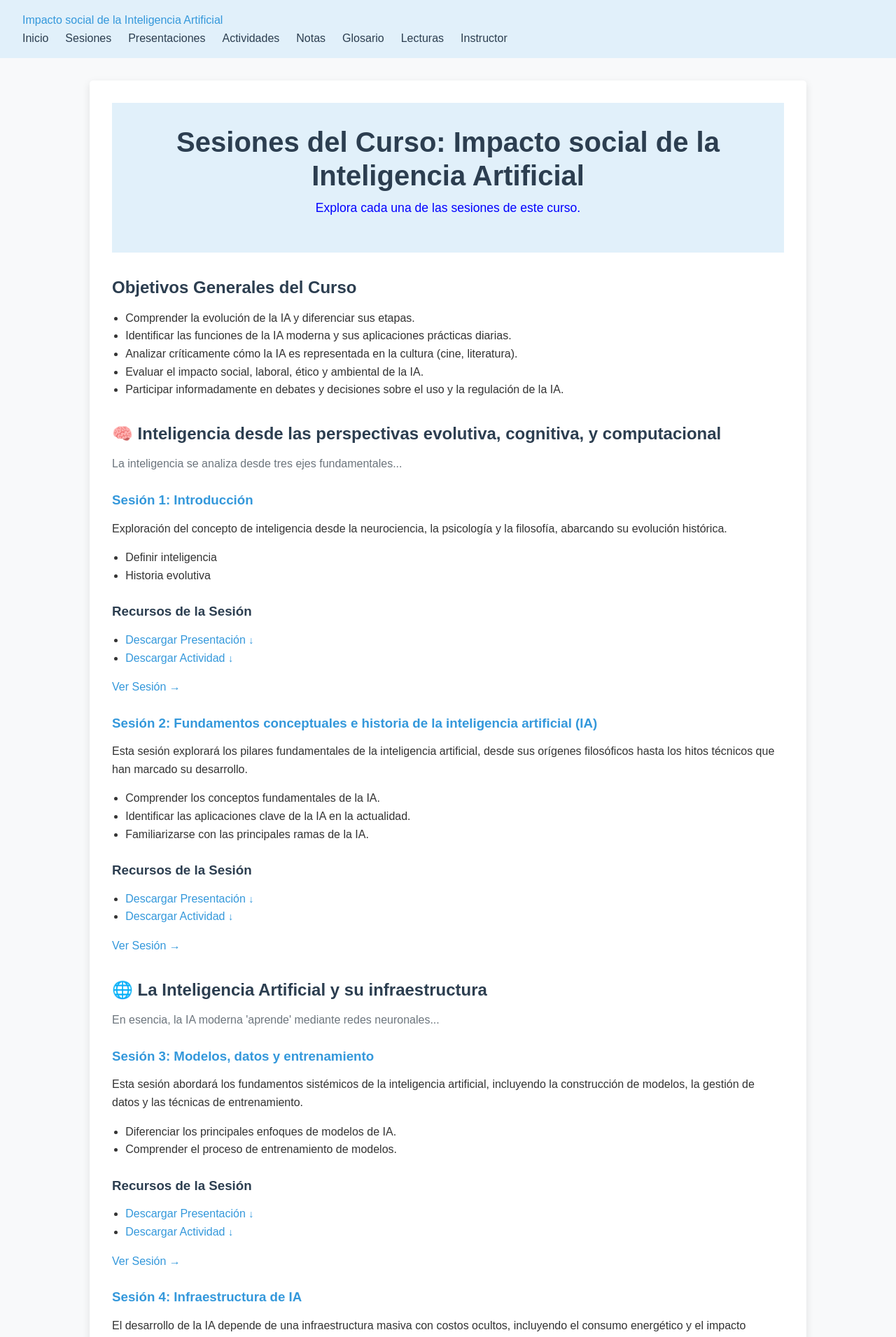
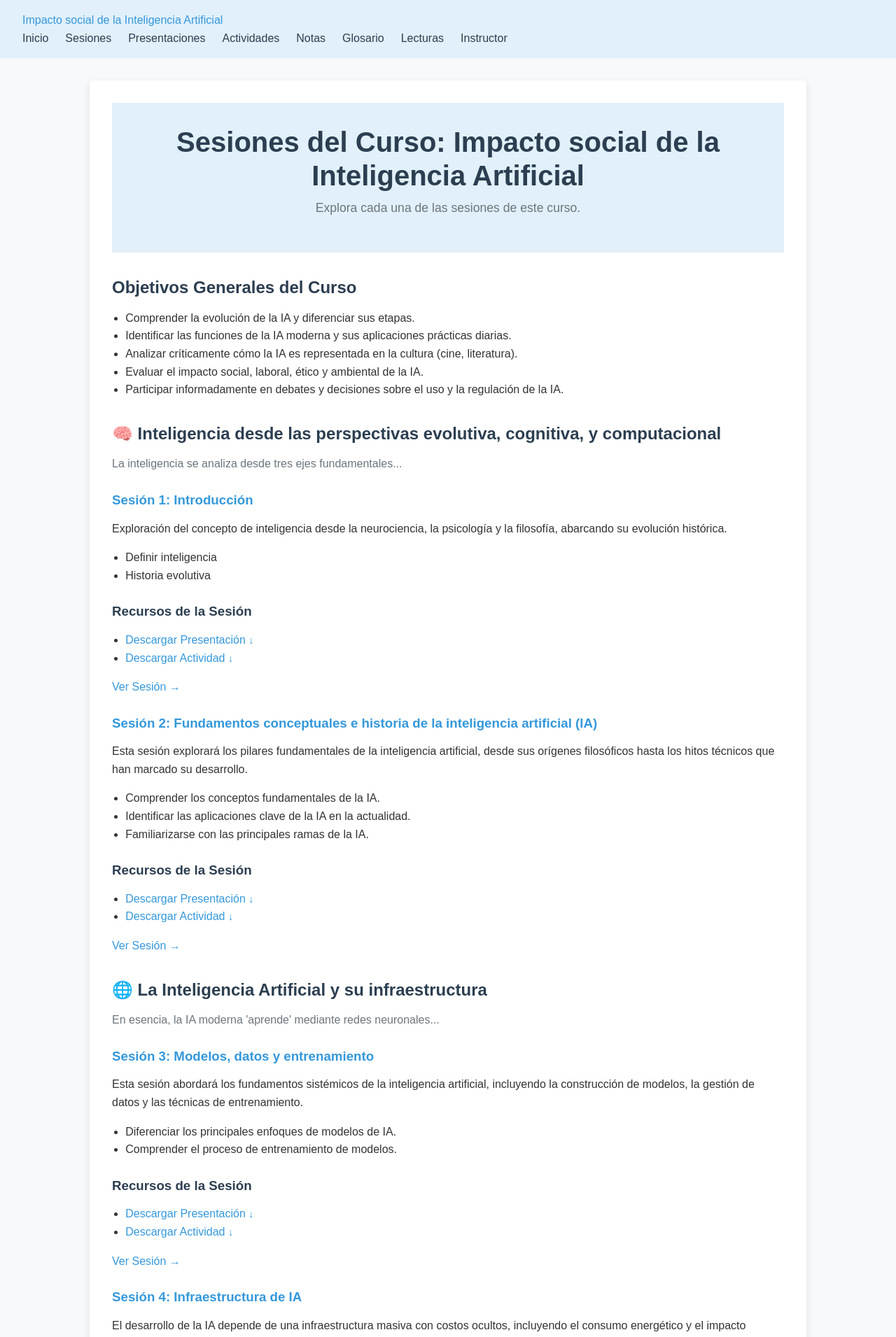
Before and after one commit to ArnulfoPerez/impacto_ai, a Jekyll site: the page built from sesiones.md, in a window 1280 px wide. Shown: the top 1911 px of the page at 70% size. Built offline with Jekyll 4.4.1, drawn with Linux system fonts in a browser that asks for light colours.

Commit message:
Update sesiones.md
eliminar azul

```diff
--- a/sesiones.md
+++ b/sesiones.md
@@ -7,7 +7,7 @@ permalink: /sesiones/
 <div class="sessions-list-container">
   <header class="sessions-list-header">
     <h1>Sesiones del Curso: {{ site.title }}</h1>
-    <p class="subtitle" style="color: blue;">Explora cada una de las sesiones de este curso.</p>
+    <p class="subtitle" >Explora cada una de las sesiones de este curso.</p>
   </header>
 
   <section class="course-objectives-summary">
```
